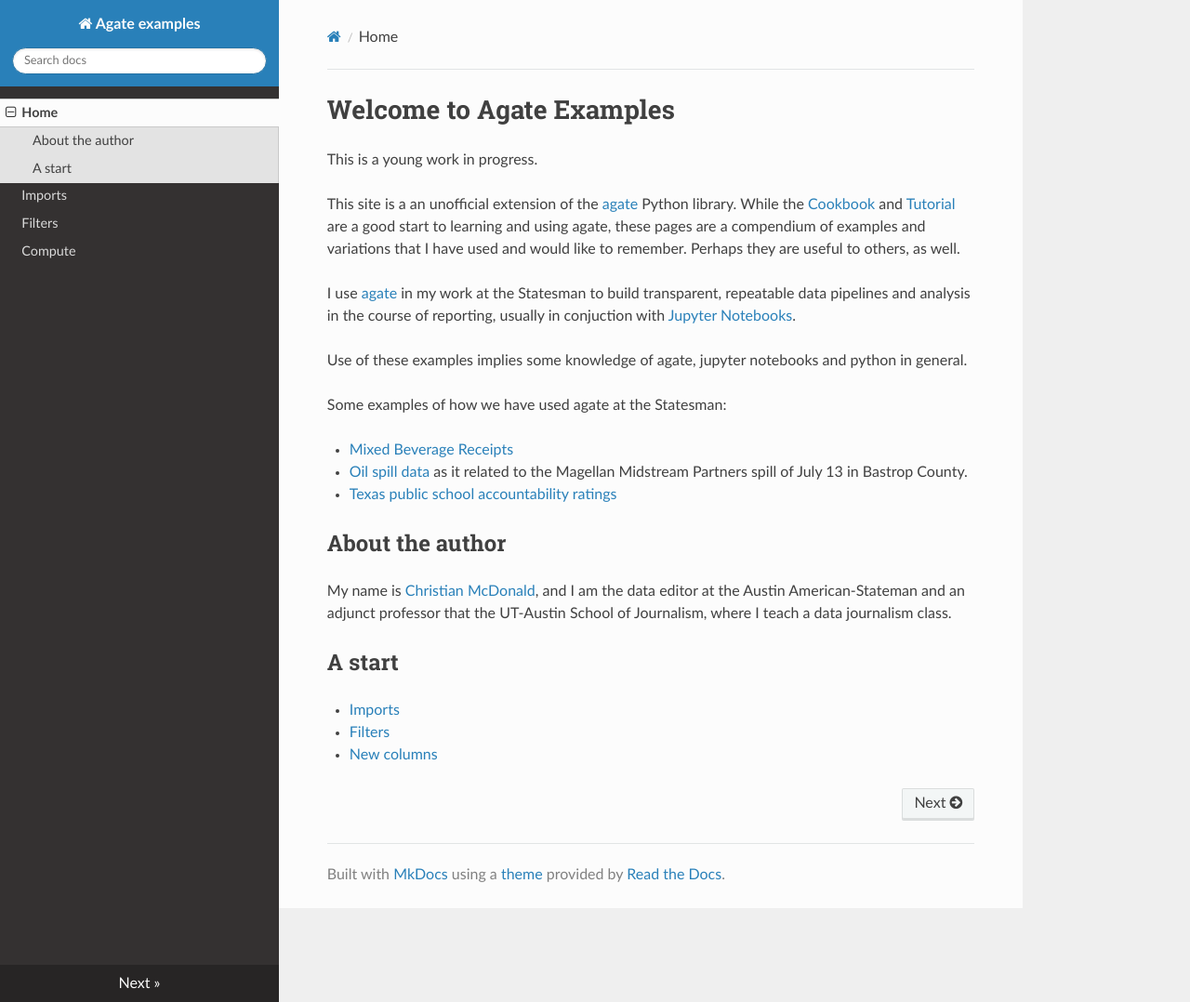
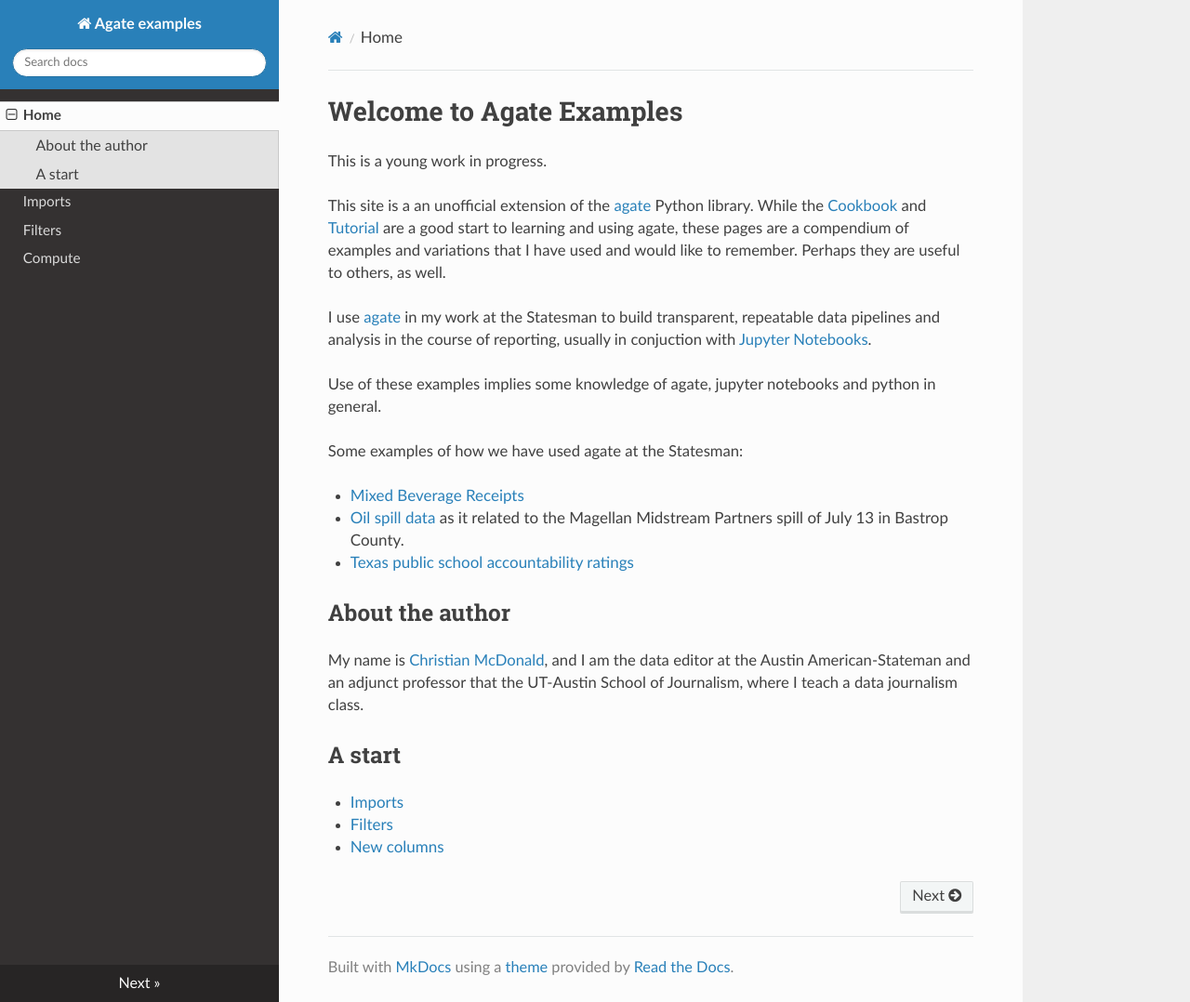
Before and after one commit to critmcdonald/agate-examples, an MkDocs documentation site: the page built from docs/index.md, in a window 1280 px wide and 1078 px high. Shown: the whole window at 93% size. Built offline with MkDocs 1.6.1, drawn with Linux system fonts in a browser that asks for light colours; nearby versions of some CDN libraries; old or Windows-style settings are respelled for this version of MkDocs.

Commit message:
more font changes

```diff
--- a/docs/extra.css
+++ b/docs/extra.css
@@ -1,5 +1,5 @@
-body , p, ul, li, {
-  font-size: 1.05em;
+body , p, ul, li {
+  font-size: 1.02em;
 }
 code {
   font-size: 1em;
```
